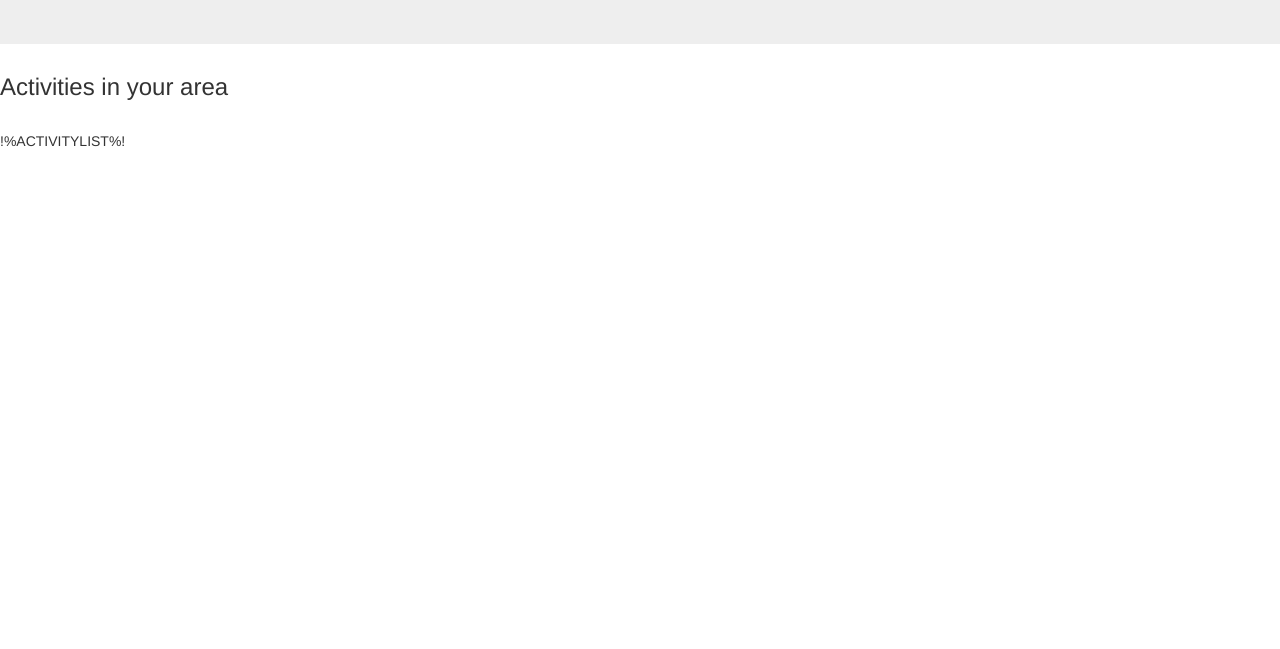
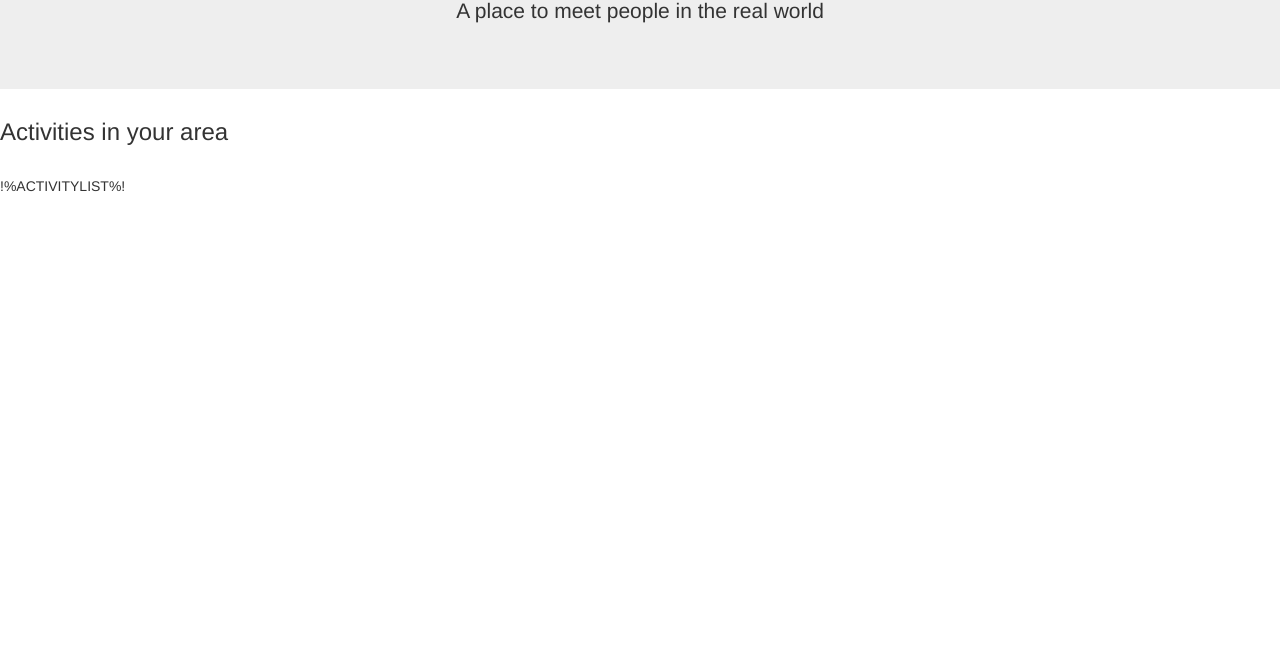
Before and after one commit to oelderinkX/meetspace, a website: page webpage/activity_list.html in a window 1280 px wide. Shown: the part 151-800 px from the top of the page. Drawn offline with nearby package versions, Linux system fonts and the light colour scheme.

Commit message:
activitylistpage

```diff
--- a/webpage/activity_list.html
+++ b/webpage/activity_list.html
@@ -18,6 +18,7 @@ body {
 <body>
 <div class="jumbotron text-center">
 	<h1>Meetspace</h1>
+	<p>A place to meet people in the real world</p>
 </div>
 <h3>Activities in your area</h3><br/>
 !%ACTIVITYLIST%!
```
